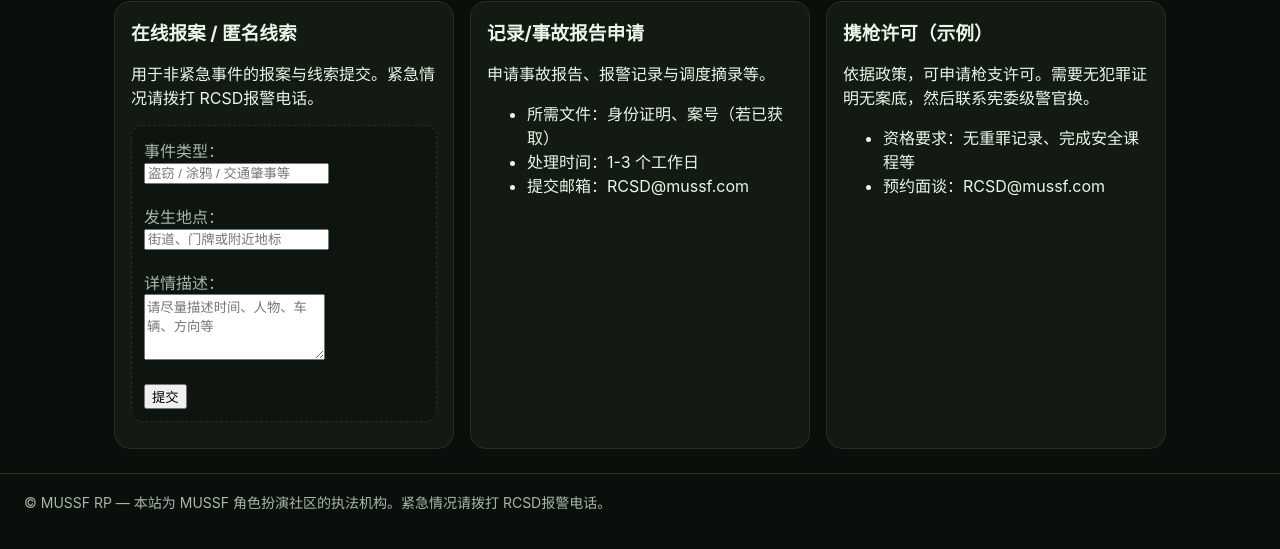
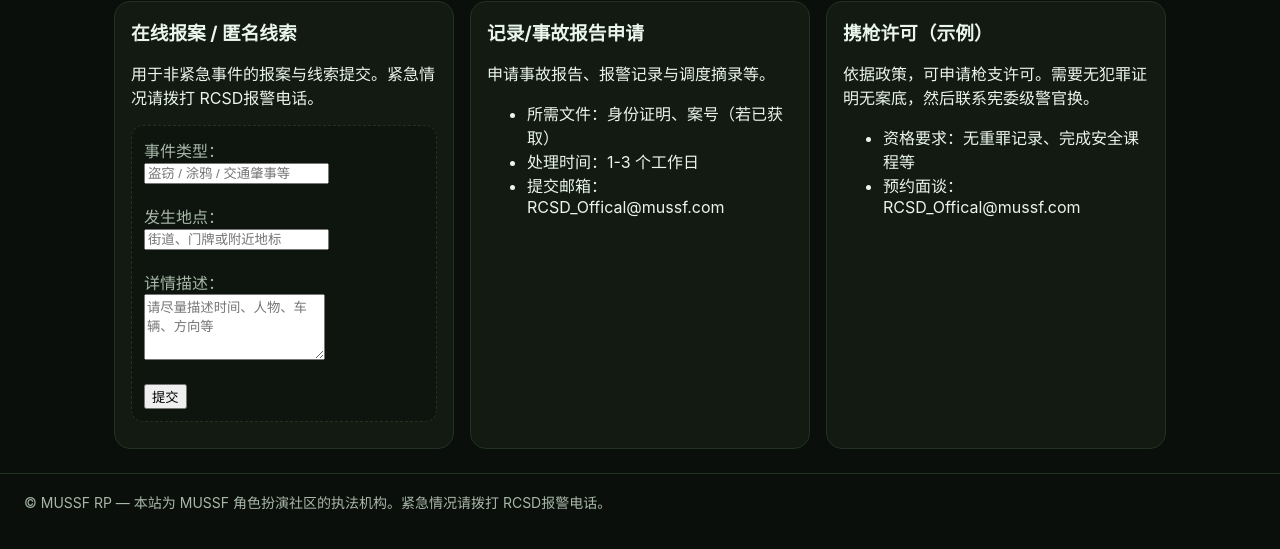
Before and after one commit to NHBEANNNNN/rcsd-site, a plain HTML site: page services.html in a window 1280 px wide. Shown: the part 179-728 px from the top of the page. Drawn offline with Linux system fonts and the light colour scheme.

Commit message:
Update services.html

```diff
--- a/services.html
+++ b/services.html
@@ -48,7 +48,7 @@
         <ul>
           <li>所需文件：身份证明、案号（若已获取）</li>
           <li>处理时间：1-3 个工作日</li>
-          <li>提交邮箱：RCSD@mussf.com</li>
+          <li>提交邮箱：RCSD_Offical@mussf.com</li>
         </ul>
       </div>
       <div class="card" id="ccw">
@@ -56,7 +56,7 @@
         <p>依据政策，可申请枪支许可。需要无犯罪证明无案底，然后联系宪委级警官换。</p>
         <ul>
           <li>资格要求：无重罪记录、完成安全课程等</li>
-          <li>预约面谈：RCSD@mussf.com</li>
+          <li>预约面谈：RCSD_Offical@mussf.com</li>
         </ul>
       </div>
     </div>
```
